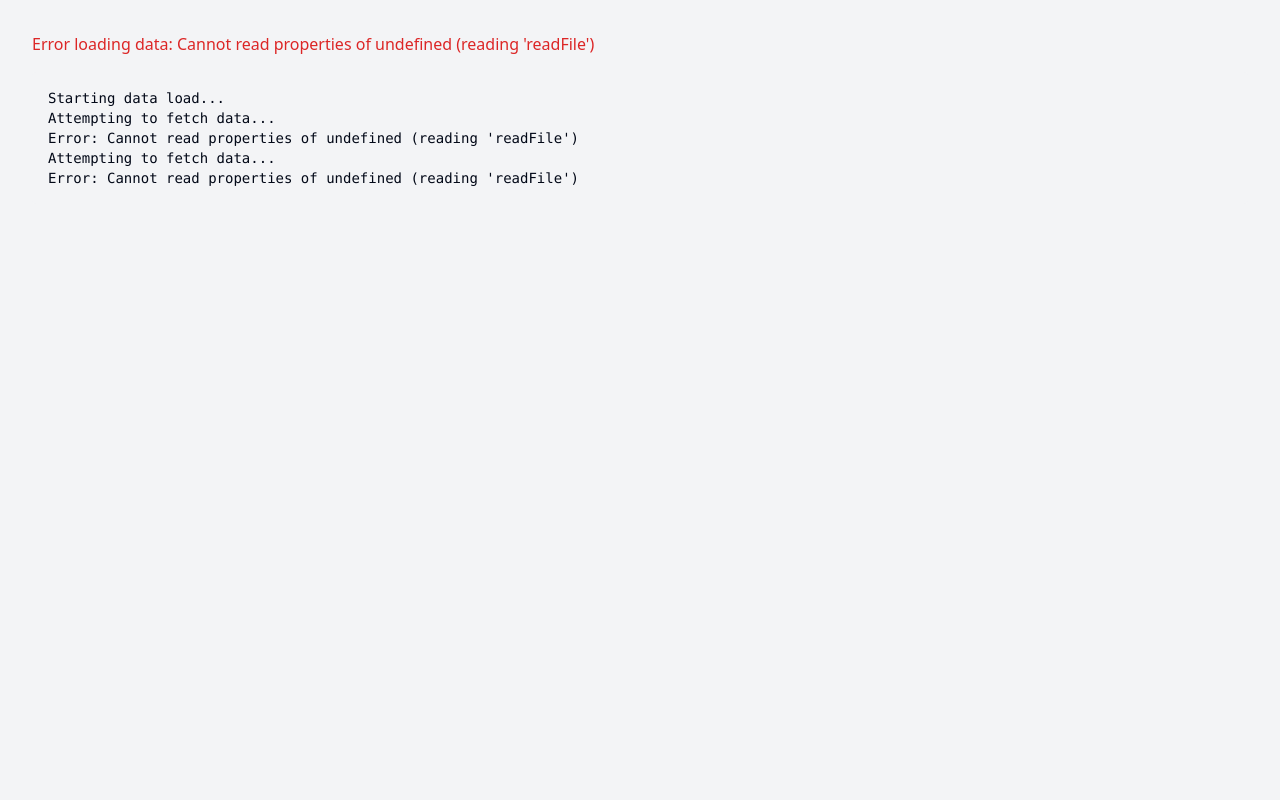
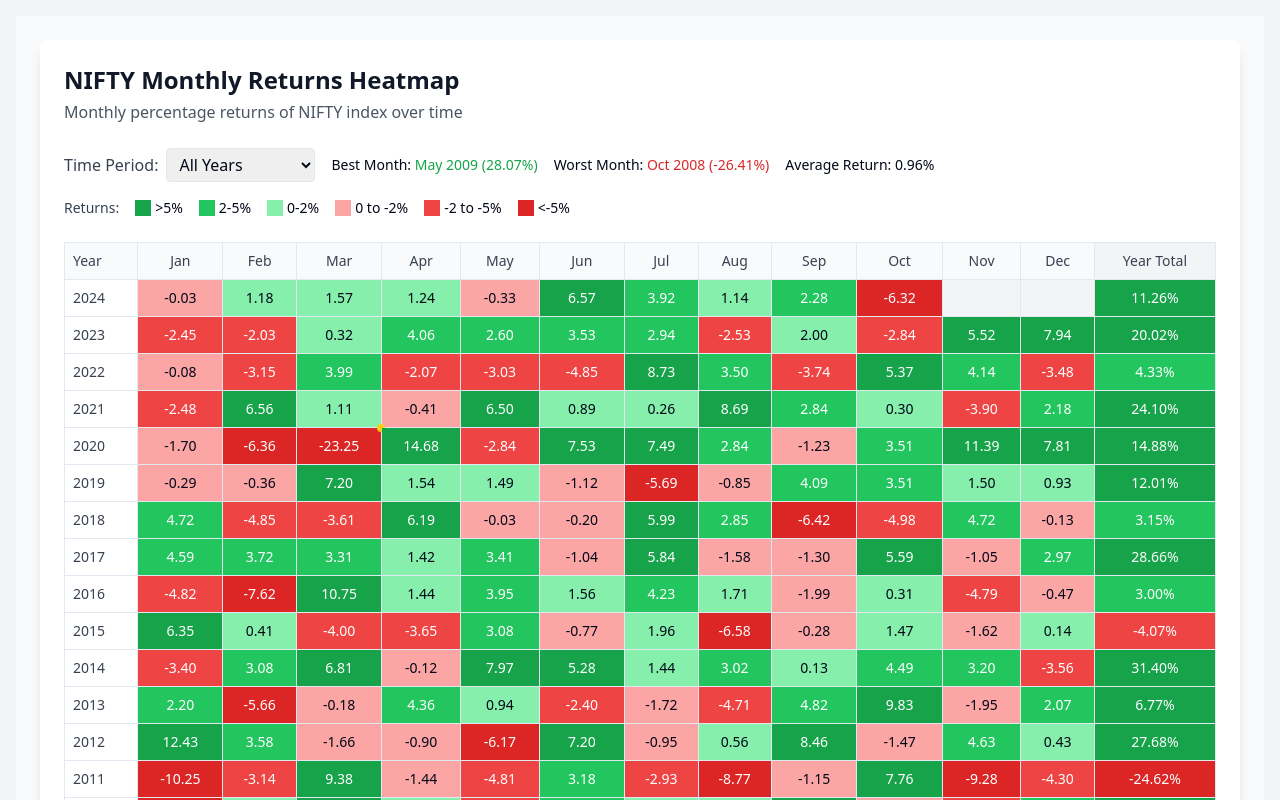
Before and after one commit to shubhankarvs/nifty-heatmap, a React (Vite) app: page / in a window 1280 px wide. Shown: the top 800 px of the page. Built offline with nearby package versions, Linux system fonts and the light colour scheme.

Commit message:
Temporary commit to save changes

```diff
--- a/src/components/NiftyHeatmap.jsx
+++ b/src/components/NiftyHeatmap.jsx
@@ -16,8 +16,15 @@
     const fetchData = async () => {
       try {
         setDebugInfo(prev => prev + '\nAttempting to fetch data...');
-        const response = await window.fs.readFile('data/nifty_returns.json', { encoding: 'utf8' });
-        const jsonData = JSON.parse(response);
+        // Using BASE_URL to handle GitHub Pages path correctly
+        const basePath = import.meta.env.BASE_URL || '/';
+        const response = await fetch(`${basePath}data/nifty_returns.json`);
+
+        if (!response.ok) {
+          throw new Error(`HTTP error! status: ${response.status}`);
+        }
+
+        const jsonData = await response.json();
         setData(jsonData);
         setDebugInfo(prev => prev + '\nData parsed successfully');
 
@@ -75,8 +82,10 @@
   if (isLoading) {
     return (
       <div className="flex items-center justify-center min-h-screen p-4">
-        <div className="text-lg">Loading data...</div>
-        <pre className="text-sm text-gray-600">{debugInfo}</pre>
+        <div className="space-y-2">
+          <div className="text-lg">Loading NIFTY returns data...</div>
+          <pre className="text-sm text-gray-600 bg-gray-50 p-2 rounded">{debugInfo}</pre>
+        </div>
       </div>
     );
   }
@@ -85,20 +94,37 @@
     return (
       <div className="p-4">
         <div className="text-red-600 mb-4">Error loading data: {error}</div>
-        <pre className="text-sm bg-gray-100 p-4 rounded">{debugInfo}</pre>
+        <pre className="text-sm bg-gray-50 p-4 rounded">{debugInfo}</pre>
+        <div className="mt-4 text-sm text-gray-600">
+          Please check:
+          <ul className="list-disc ml-6 mt-2">
+            <li>The file exists at data/nifty_returns.json</li>
+            <li>The JSON content is valid</li>
+            <li>The server is responding correctly</li>
+          </ul>
+        </div>
       </div>
     );
   }
 
-  const years = Object.keys(data || {}).sort((a, b) => b - a);
+  const years = Object.keys(data).sort((a, b) => b - a);
   const filteredYears = yearFilter === 'all' ? years : years.filter(year => {
     if (yearFilter === 'recent') return parseInt(year) >= 2020;
     if (yearFilter === 'crisis') return ['2008', '2020'].includes(year);
     return true;
   });
 
+  const isSignificantEvent = (year, month, value) => {
+    const isLargeDrop = value !== undefined && value <= -15;
+    const isMarketEvent =
+      (year === '2008' && month === 'Oct') || // Financial Crisis
+      (year === '2020' && month === 'Mar');   // COVID Crash
+    return isLargeDrop || isMarketEvent;
+  };
+
   return (
-    <div className="min-h-screen bg-white p-6">
+    <div className="min-h-screen bg-gray-50 p-6">
+      <div className="max-w-full mx-auto bg-white rounded-lg shadow-lg p-6">
         <div className="mb-6">
           <h1 className="text-2xl font-bold text-gray-900">NIFTY Monthly Returns Heatmap</h1>
           <p className="text-gray-600 mt-1">Monthly percentage returns of NIFTY index over time</p>
@@ -122,13 +148,13 @@
             {stats && (
               <div className="flex flex-wrap gap-4 text-sm">
                 <div>
-                Best Month: <span className="text-green-600">{stats.best.month} {stats.best.year} ({stats.best.value.toFixed(2)}%)</span>
+                  Best Month: <span className="text-green-600 font-medium">{stats.best.month} {stats.best.year} ({stats.best.value.toFixed(2)}%)</span>
                 </div>
                 <div>
-                Worst Month: <span className="text-red-600">{stats.worst.month} {stats.worst.year} ({stats.worst.value.toFixed(2)}%)</span>
+                  Worst Month: <span className="text-red-600 font-medium">{stats.worst.month} {stats.worst.year} ({stats.worst.value.toFixed(2)}%)</span>
                 </div>
                 <div>
-                Average Return: <span>{stats.average}%</span>
+                  Average Return: <span className="font-medium">{stats.average}%</span>
                 </div>
               </div>
             )}
@@ -156,13 +182,13 @@
           <table className="w-full border-collapse bg-white text-sm">
             <thead>
               <tr>
-              <th className="border p-2 bg-gray-50 text-left font-medium text-gray-700">Year</th>
+                <th className="border p-2 bg-gray-50 text-left font-medium text-gray-700 sticky left-0 z-10">Year</th>
                 {MONTHS.map(month => (
-                <th key={month} className="border p-2 bg-gray-50 font-medium text-gray-700 text-center">
+                  <th key={month} className="border p-2 bg-gray-50 font-medium text-gray-700 text-center whitespace-nowrap">
                     {month}
                   </th>
                 ))}
-              <th className="border p-2 bg-gray-100 font-medium text-gray-700 text-center">
+                <th className="border p-2 bg-gray-100 font-medium text-gray-700 text-center whitespace-nowrap">
                   Year Total
                 </th>
               </tr>
@@ -170,17 +196,22 @@
             <tbody>
               {filteredYears.map(year => (
                 <tr key={year}>
-                <td className="border p-2 font-medium text-gray-700">{year}</td>
+                  <td className="border p-2 font-medium text-gray-700 sticky left-0 bg-white z-10">{year}</td>
                   {MONTHS.map(month => {
                     const value = data[year]?.[month];
+                    const isSignificant = isSignificantEvent(year, month, value);
                     return (
                       <td
                         key={`${year}-${month}`}
-                      className={`border p-2 text-center ${getColor(value)}`}
+                        className={`border p-2 text-center relative ${getColor(value)}
+                          ${isSignificant ? 'ring-2 ring-yellow-400' : ''}`}
                         onMouseEnter={() => setHoveredCell({ year, month, value })}
                         onMouseLeave={() => setHoveredCell(null)}
                       >
                         {value !== undefined ? value.toFixed(2) : ''}
+                        {isSignificant && (
+                          <div className="absolute -top-1 -right-1 w-2 h-2 bg-yellow-400 rounded-full"></div>
+                        )}
                       </td>
                     );
                   })}
@@ -195,7 +226,7 @@
 
         {hoveredCell && hoveredCell.value !== undefined && (
           <div
-          className="fixed bg-white p-2 rounded shadow-lg border text-sm"
+            className="fixed bg-white p-3 rounded-lg shadow-lg border text-sm"
             style={{
               top: '50%',
               left: '50%',
@@ -205,10 +236,11 @@
           >
             <div className="font-medium">{hoveredCell.month} {hoveredCell.year}</div>
             <div className={hoveredCell.value >= 0 ? 'text-green-600' : 'text-red-600'}>
-            {hoveredCell.value.toFixed(2)}%
+              Return: {hoveredCell.value.toFixed(2)}%
             </div>
           </div>
         )}
+      </div>
     </div>
   );
 };
```
Lines whose indentation alone changed are shown as unchanged.
